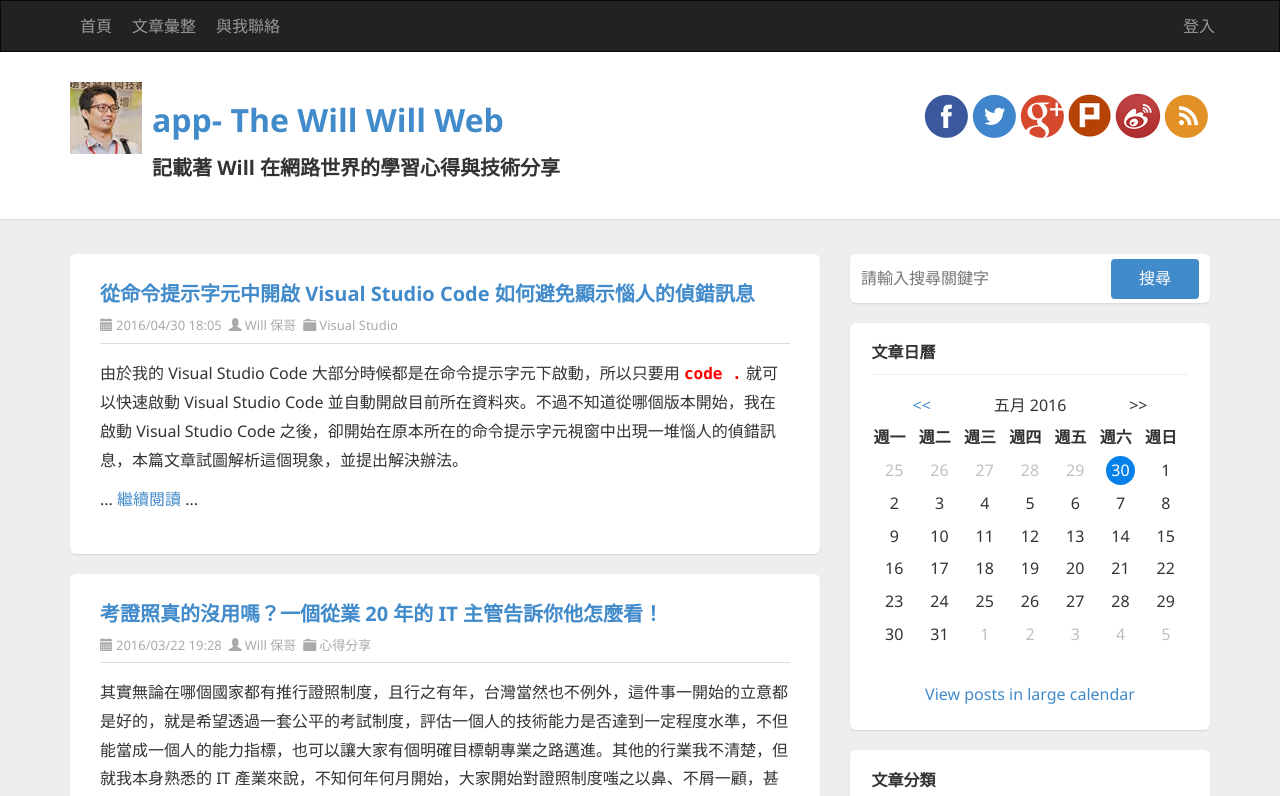
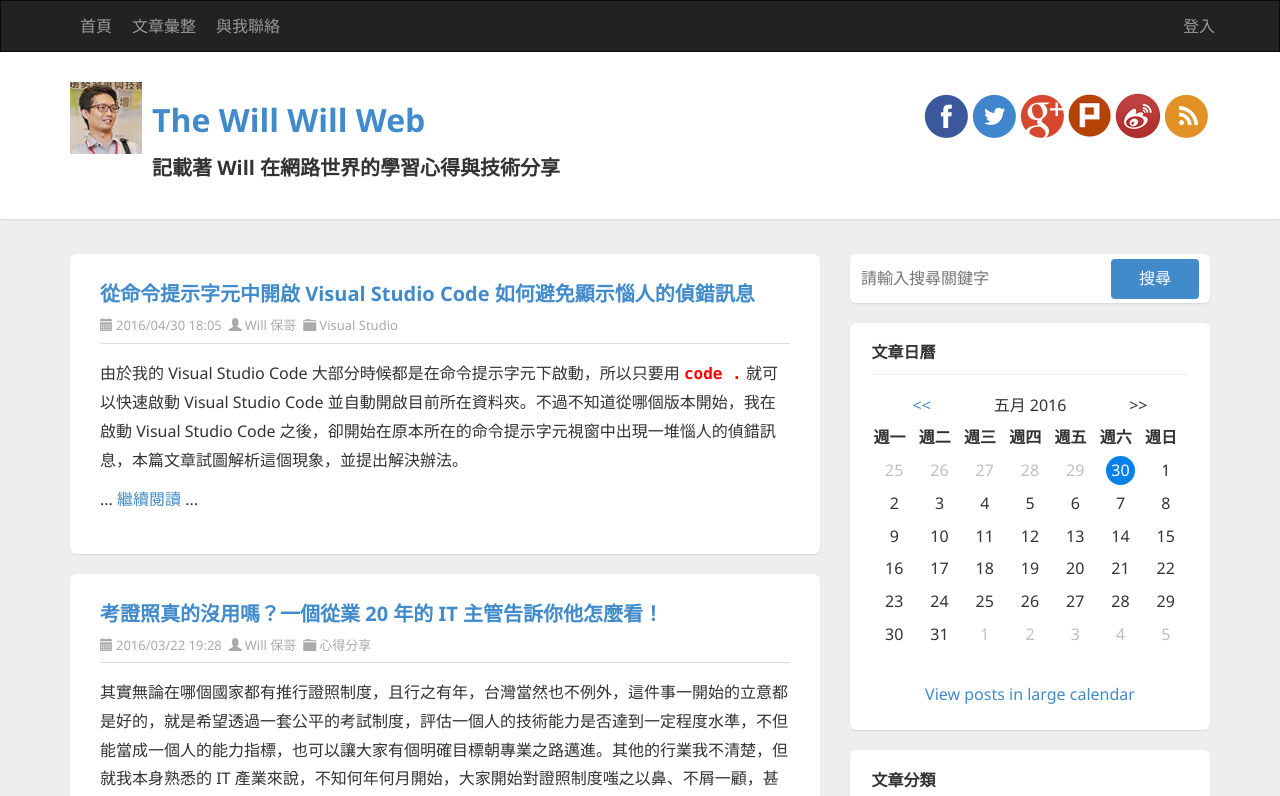
Before and after one commit to ChuangPoPO/Udemy-Angular-2018, an Angular app in the folder demo1/: page / in a window 1280 px wide. Shown: the top 796 px of the page. Built offline with nearby package versions, Linux system fonts and the light colour scheme.

Commit message:
4-17 加入 setTimeout

```diff
--- a/demo1/src/app/app.component.ts
+++ b/demo1/src/app/app.component.ts
@@ -6,6 +6,12 @@ import { Component } from '@angular/core';
   styleUrls: ['./app.component.css']
 })
 export class AppComponent {
-  title = 'app- The Will Will Web';
+  title = 'app';
   url = 'http://blog.miniasp.com/';
+
+  constructor(){
+    setTimeout(() => {
+      this.title = 'The Will Will Web';
+    }, 3000);
+  }
 }
```
